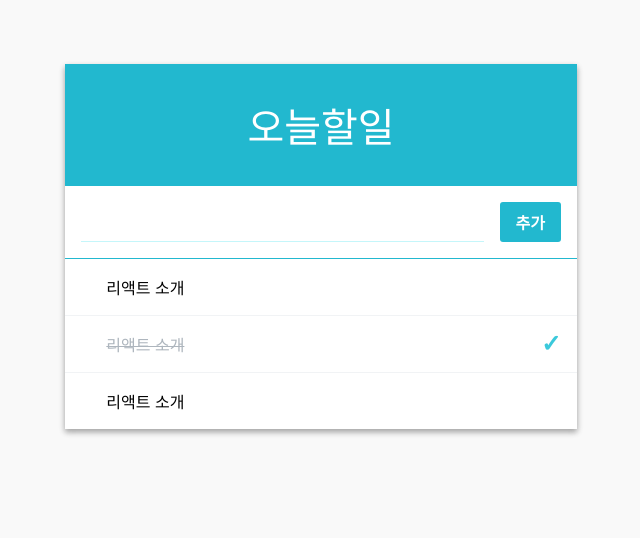
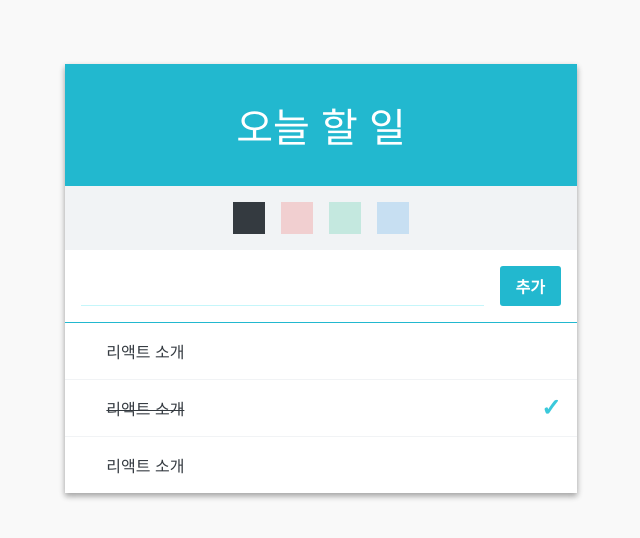
Before and after one commit to choseungmin/todo-list, a React (Create React App) app: page / in a window 1280 px wide. Shown: the top 538 px of the page, without its empty margins (319-959 px from the left). Built offline with nearby package versions, Linux system fonts and the light colour scheme.

Commit message:
todolist 색 옵션 추가

```diff
--- a/src/App.js
+++ b/src/App.js
@@ -2,6 +2,7 @@ import React, { Component } from 'react';
 import TodoListTemplate from './components/TodoListTemplate';
 import Form from './components/Form';
 import TodoItemList from './components/TodoItemList';
+import PaletteList from './components/PaletteList'
 
 
 class App extends Component {
@@ -11,37 +12,46 @@ class App extends Component {
     state = {
         input: '',
         todos: [
-            { id: 0, text: ' 리액트 소개', checked: false },
-            { id: 1, text: ' 리액트 소개', checked: true },
-            { id: 2, text: ' 리액트 소개', checked: false }
+            { id: 0, text: ' 리액트 소개', checked: false, color: '#343a40' },
+            { id: 1, text: ' 리액트 소개', checked: true, color: '#343a40' },
+            { id: 2, text: ' 리액트 소개', checked: false, color: '#343a40' }
+        ],
+        colors: [
+            { color: '#343a40', checked: true },
+            { color: '#f03e3e', checked: false },
+            { color: '#12b886', checked: false },
+            { color: '#228ae6', checked: false }
         ]
-    }
+    };
 
     handleChange = (e) => {
         this.setState({
             input: e.target.value // input 의 다음 바뀔 값
         });
-    }
+    };
 
     handleCreate = () => {
-        const { input, todos } = this.state;
+        const { input, todos, colors } = this.state;
+        const color = colors.find(color => color.checked===true);
+
         this.setState({
             input: '', // 인풋 비우고
             // concat 을 사용하여 배열에 추가
             todos: todos.concat({
                 id: this.id++,
                 text: input,
-                checked: false
+                checked: false,
+                color: color.color
             })
         });
-    }
+    };
 
     handleKeyPress = (e) => {
         // 눌려진 키가 Enter 면 handleCreate 호출
         if(e.key === 'Enter') {
             this.handleCreate();
         }
-    }
+    };
 
     handleToggle = (id) => {
         const { todos } = this.state;
@@ -70,29 +80,52 @@ class App extends Component {
         });
     };
 
+    handleColor = (color) => {
+        const {colors} = this.state;
+        const index = colors.findIndex(color => color.color === color);
+
+        const nextColors = colors.map((nextColor, index) => {
+            return ({...nextColor, checked:nextColor.color===color?true:false})
+        });
+
+        this.setState({
+            colors: [...nextColors]
+        });
+    };
+
     render() {
-        const { input, todos } = this.state;
+        const { input, todos, colors } = this.state;
         const {
             handleChange,
             handleCreate,
             handleKeyPress,
             handleToggle,
-            handleRemove
+            handleRemove,
+            handleColor
         } = this;
 
         return (
-            <TodoListTemplate form={(
+            <TodoListTemplate
+                form={(
                     <Form
                         value={input}
                         onKeyPress={handleKeyPress}
                         onChange={handleChange}
                         onCreate={handleCreate}
+                        colors={colors}
                     />
-            )}>
+                )}
+                colors={(
+                    <PaletteList
+                        colors={colors}
+                        onColor={handleColor}
+                    />
+                )}
+            >
                 <TodoItemList todos={todos} onToggle={handleToggle} onRemove={handleRemove}/>
             </TodoListTemplate>
         );
-    }
-}
+    };
+};
 
 export default App;
--- a/src/components/Form.js
+++ b/src/components/Form.js
@@ -1,10 +1,12 @@
 import React from 'react';
 import './Form.css';
 
-const Form = ({value, onChange, onCreate, onKeyPress}) => {
+const Form = ({value, onChange, onCreate, onKeyPress, colors}) => {
+    const color = colors.find(color => color.checked===true);
+
     return (
         <div className="form">
-            <input value={value} onChange={onChange} onKeyPress={onKeyPress}/>
+            <input value={value} onChange={onChange} onKeyPress={onKeyPress} style={{color: color.color}}/>
             <div className="create-button" onClick={onCreate}>
                 추가
             </div>
--- /dev/null
+++ b/src/components/PaletteItem.js
@@ -0,0 +1,20 @@
+import React, { Component } from 'react';
+import './PaletteList.css'
+
+class PaletteItem extends Component {
+
+    render() {
+        const { color, id, checked, onColor } = this.props;
+
+        return (
+            <div className={"color " + (checked === true?"active":"false")}
+                 style={{background: color}}
+                 onClick={() => onColor(color)}
+                >
+
+            </div>
+        )
+    }
+}
+
+export default PaletteItem;
--- /dev/null
+++ b/src/components/PaletteList.css
@@ -0,0 +1,29 @@
+.palette {
+    display: flex;
+    justify-content: center;
+}
+
+.color {
+    width: 2rem;
+    height: 2rem;
+    opacity: 0.2;
+    transition: all 0.2s;
+    cursor: pointer;
+}
+
+.color:hover {
+    opacity: 0.75;
+}
+
+.color.active, .color:active {
+    opacity: 1;
+}
+
+.color + .color {
+    margin-left: 1rem;
+}
+
+.palette-template {
+    padding: 1rem;
+    background: #f1f3f5;
+}
--- /dev/null
+++ b/src/components/PaletteList.js
@@ -0,0 +1,41 @@
+import React, { Component } from 'react';
+import PaletteItem from './PaletteItem';
+import './PaletteList.css';
+
+class Palette extends Component {
+
+    /*
+    const Color = ({ color, active, onClick }) => {
+      // 구현
+    }
+
+    const Palette = ({colors, selected, onSelect}) => {
+      // 구현
+    };
+    */
+    render() {
+        const { colors, onColor } = this.props;
+
+        const paletteItems = colors.map(
+            ({ color, checked },index) => (
+                <PaletteItem
+                    color={color}
+                    checked={checked}
+                    id = {index}
+                    key={index}
+                    onColor={onColor}
+                />
+            )
+        );
+
+        return (
+            <div className="palette">
+                {paletteItems}
+            </div>
+        );
+    };
+
+
+};
+
+export default Palette;
--- a/src/components/TodoItem.js
+++ b/src/components/TodoItem.js
@@ -9,7 +9,7 @@ class TodoItem extends Component {
     }
 
     render() {
-        const { text, checked, id, onToggle, onRemove } = this.props;
+        const { text, checked, id, onToggle, onRemove, color } = this.props;
 
         //리랜더링 된 id 값 출력 (shouldComponentUpdate 가 제대로 작동 하는지 확인)
         console.log(id);
@@ -20,7 +20,7 @@ class TodoItem extends Component {
                     e.stopPropagation(); // onToggle 이 실행되지 않도록 함
                     onRemove(id)}
                 }>&times;</div>
-                <div className={`todo-text ${checked && 'checked'}`}>
+                <div className={`todo-text ${checked && 'checked'}`} style={{color:color}}>
                     <div>{text}</div>
                 </div>
                 {
--- a/src/components/TodoItemList.js
+++ b/src/components/TodoItemList.js
@@ -12,7 +12,7 @@ class TodoItemList extends Component {
         const { todos, onToggle, onRemove } = this.props;
 
         const todoList = todos.map(
-            ({id, text, checked}) => (
+            ({id, text, checked, color}) => (
                 <TodoItem
                     id={id}
                     text={text}
@@ -20,6 +20,7 @@ class TodoItemList extends Component {
                     onToggle={onToggle}
                     onRemove={onRemove}
                     key={id}
+                    color={color}
                 />
             )
         );
--- a/src/components/TodoListTemplate.js
+++ b/src/components/TodoListTemplate.js
@@ -1,12 +1,15 @@
 import React from 'react';
 import './TodoListTemplate.css';
 
-const TodoListTemplate = ({form, children}) => {
+const TodoListTemplate = ({form, children, colors}) => {
     return (
         <main className="todo-list-template">
             <div className="title">
-                오늘할일
+                오늘 할 일
             </div>
+            <section className="palette-template">
+                {colors}
+            </section>
             <section className="form-wrapper">
                 {form}
             </section>
```
Lines whose indentation alone changed are shown as unchanged.
